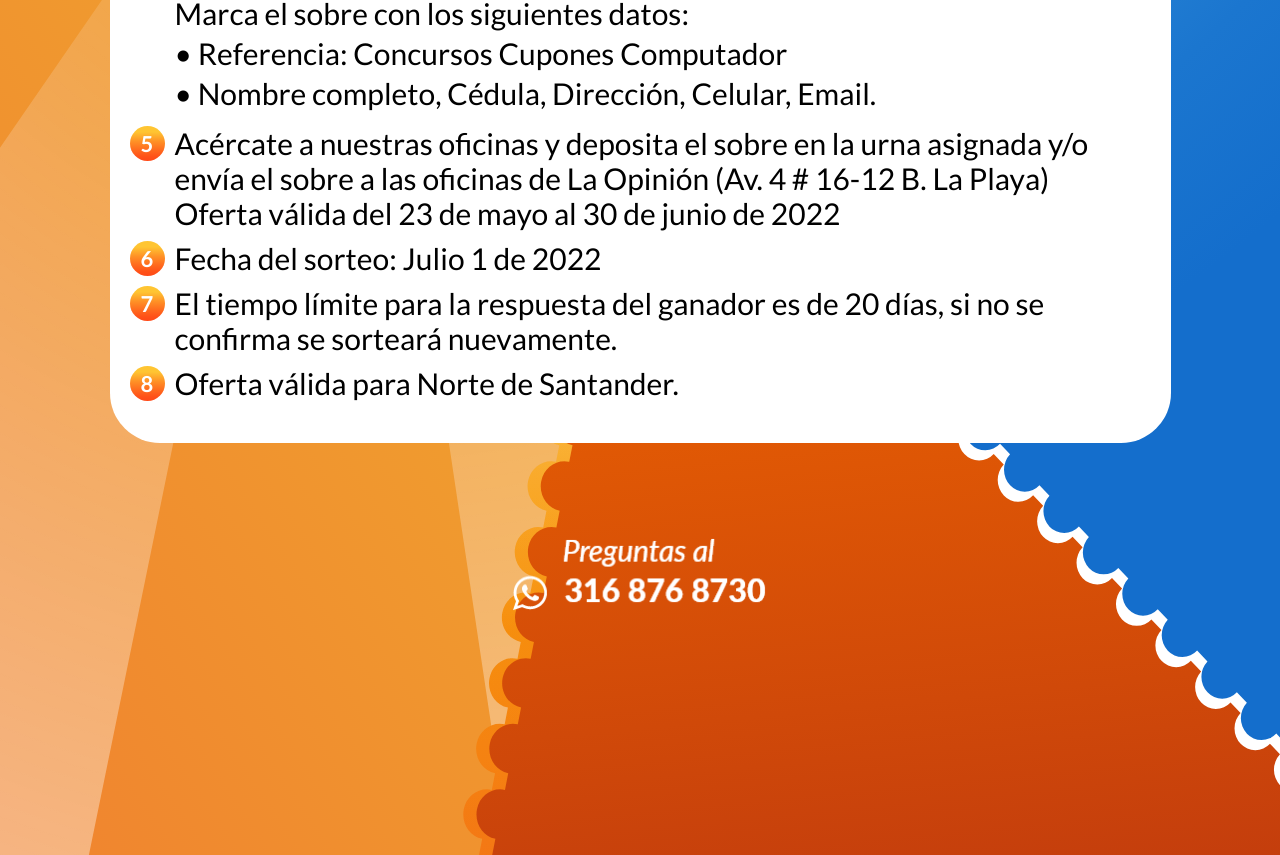
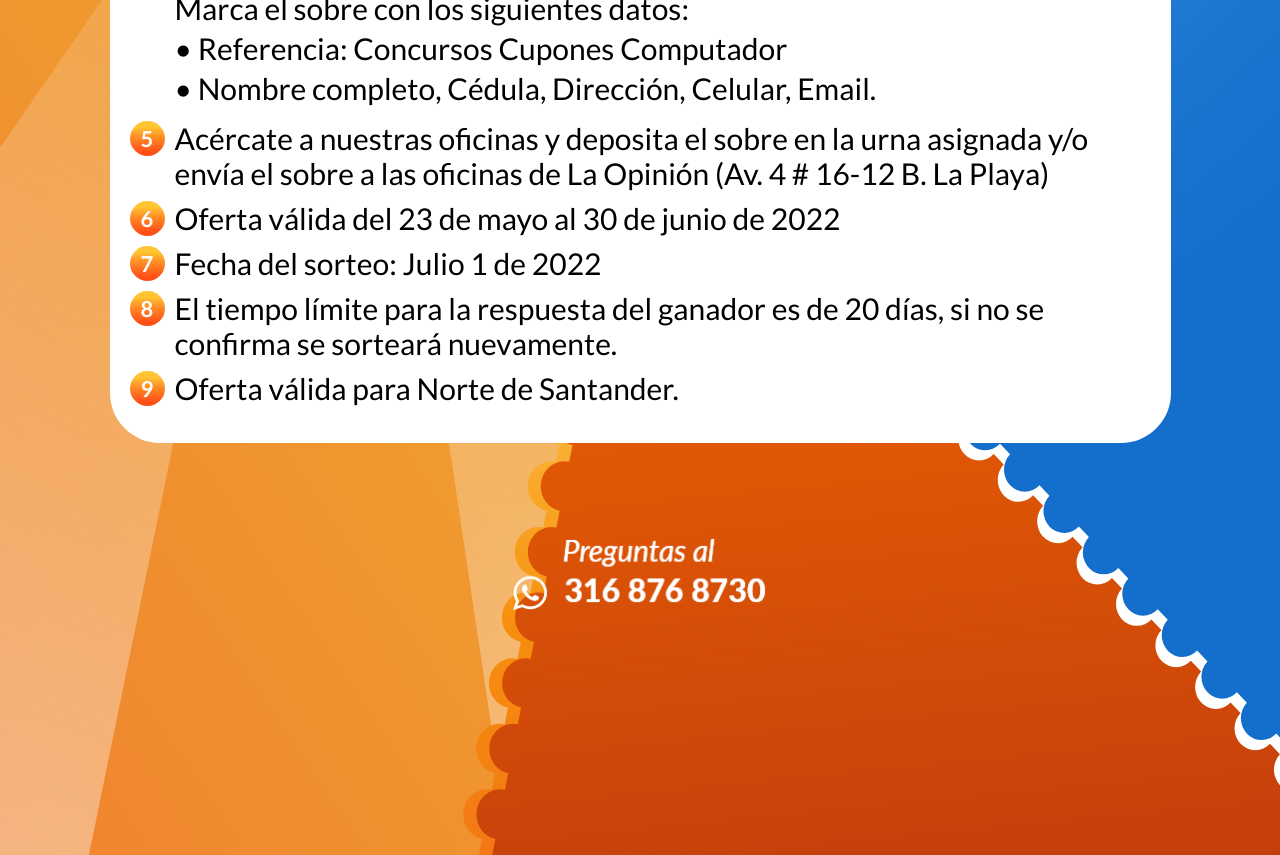
Before and after one commit to johnsi15/chica-qhubo, a Next.js app: page /promociones in a window 1280 px wide. Shown: the part 1360-2215 px from the top of the page. Built offline with nearby package versions, Linux system fonts and the light colour scheme; no server answers.

Commit message:
Changes landing page promociones

```diff
--- a/pages/promociones.js
+++ b/pages/promociones.js
@@ -76,8 +76,10 @@ export default function Promociones() {
             <div className={styles.item}>
               Acércate a nuestras oficinas y deposita el sobre en la urna
               asignada y/o envía el sobre a las oficinas de La Opinión (Av. 4 #
-              16-12 B. La Playa) Oferta válida del 23 de mayo al 30 de junio de
-              2022
+              16-12 B. La Playa)
+            </div>
+            <div className={styles.item}>
+              Oferta válida del 23 de mayo al 30 de junio de 2022
             </div>
             <div className={styles.item}>
               Fecha del sorteo: Julio 1 de 2022{' '}
```
